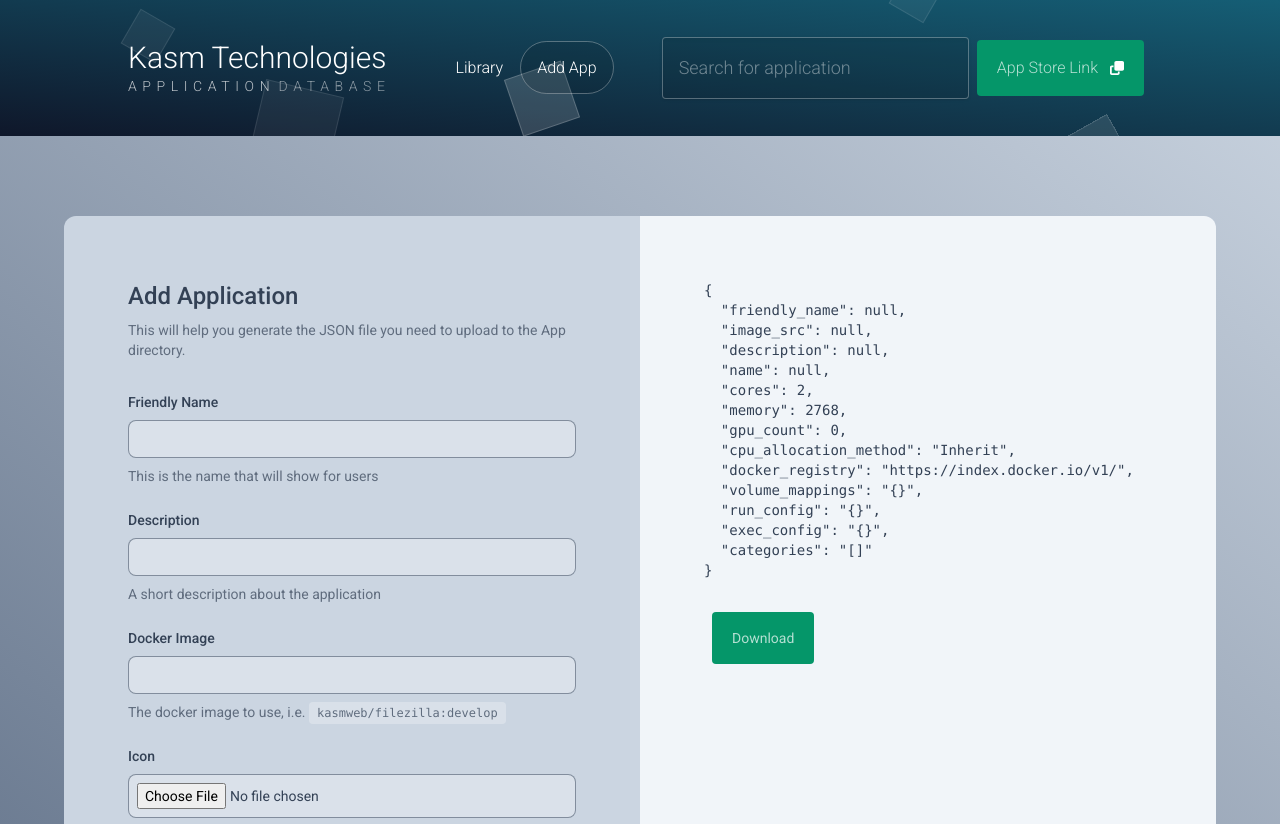
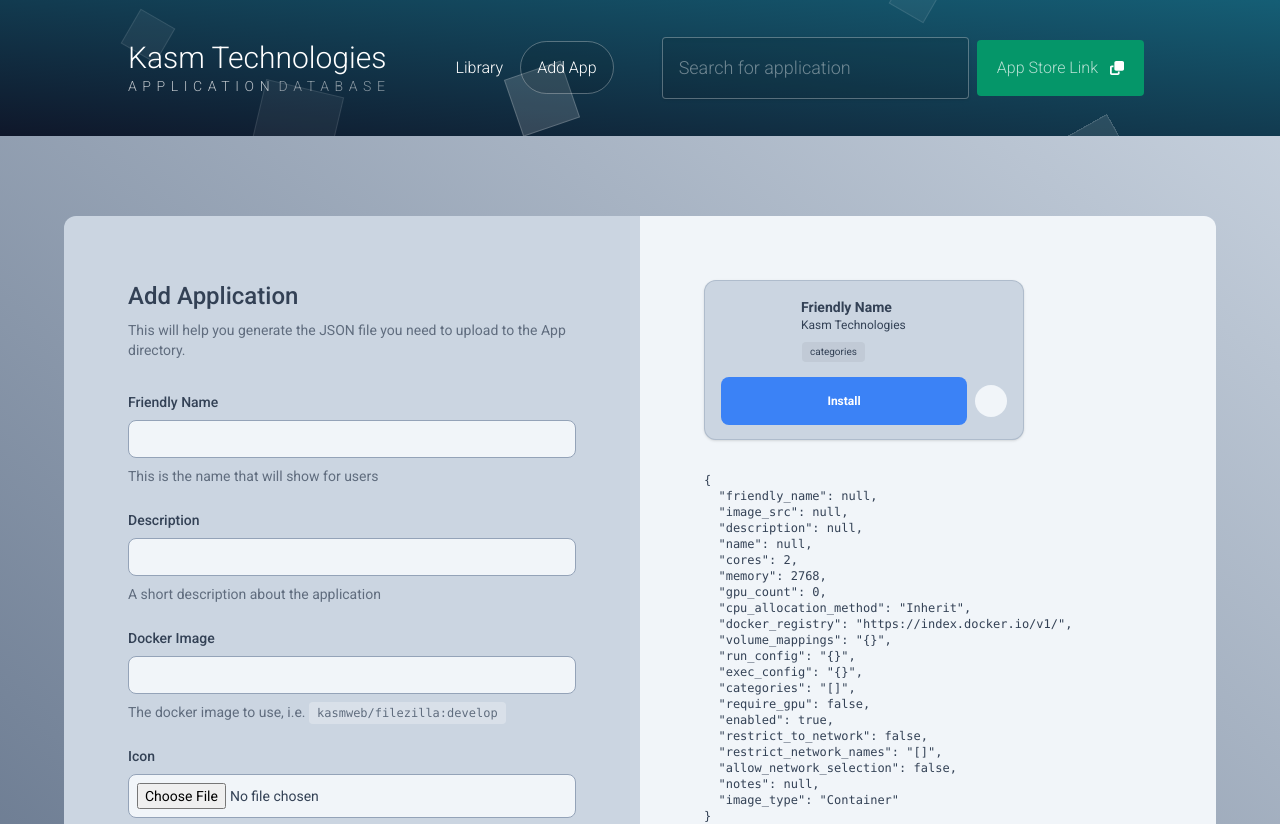
Before and after one commit to KodeStar/kasm-apps, a Next.js app in the folder site/: page /addapp in a window 1280 px wide. Shown: the top 824 px of the page. Built offline with nearby package versions, Linux system fonts and the light colour scheme.

Commit message:
Add preview for apps

```diff
--- a/site/pages/addapp.js
+++ b/site/pages/addapp.js
@@ -49,7 +49,14 @@
     volume_mappings: "{}",
     run_config: "{}",
     exec_config: "{}",
-    categories: "[]"
+    categories: "[]",
+    require_gpu: false,
+    enabled: true,
+    restrict_to_network: false,
+    restrict_network_names: "[]",
+    allow_network_selection: false,
+    notes: null,
+    image_type: 'Container',
   })
 
   useEffect(() => {
@@ -98,21 +105,22 @@
           <div className='flex flex-col'>
             <p className='mb-8 opacity-70'>This will help you generate the JSON file you need to upload to the App directory.</p>
             <label className='mb-2 font-medium'>Friendly Name</label>
-            <input name="friendly_name" onChange={handleChange} className='mb-2 p-2 rounded-lg bg-white/30 border border-solid border-slate-600/60' />
+            <input name="friendly_name" onChange={handleChange} className='mb-2 p-2 rounded-lg bg-slate-100 border border-solid border-slate-400' />
             <p className='mb-6 opacity-70'>This is the name that will show for users</p>
             <label className='mb-2 font-medium'>Description</label>
-            <input name="description" onChange={handleChange} className='mb-2 p-2 rounded-lg bg-white/30 border border-solid border-slate-600/60' />
+            <input name="description" onChange={handleChange} className='mb-2 p-2 rounded-lg bg-slate-100 border border-solid border-slate-400' />
             <p className='mb-6 opacity-70'>A short description about the application</p>
             <label className='mb-2 font-medium'>Docker Image</label>
-            <input name="name" onChange={handleChange} className='mb-2 p-2 rounded-lg bg-white/30 border border-solid border-slate-600/60' />
+            <input name="name" onChange={handleChange} className='mb-2 p-2 rounded-lg bg-slate-100 border border-solid border-slate-400' />
             <p className='mb-6 opacity-70'>The docker image to use, i.e. <code className='text-xs p-1 px-2 rounded bg-white/40'>kasmweb/filezilla:develop</code></p>
             <label className='mb-2 font-medium'>Icon</label>
-            <input type="file" name="icon" onChange={handleChange} className='mb-2 p-2 rounded-lg bg-white/30 border border-solid border-slate-600/60' />
+            <input type="file" name="icon" onChange={handleChange} className='mb-2 p-2 rounded-lg bg-slate-100 border border-solid border-slate-400' />
             <p className='mb-6 opacity-70'>URL to the icon to use, this will be downloaded.</p>
           </div>
         </div>
         <div className='w-full lg:w-1/2 p-16 bg-slate-100'>
-          <pre className='mb-8 overflow-y-auto'>{JSON.stringify(application, null, 2)}</pre>
+          <App app={application} icon={icon} />
+          <pre className='my-8 overflow-y-auto text-xs'>{JSON.stringify(application, null, 2)}</pre>
           <button onClick={downloadZip} className='p-4 relative z-10 px-5 bg-emerald-600 m-2 rounded items-center text-white/70 flex cursor-pointer'>Download</button>
         </div>
       </div>
@@ -120,3 +128,48 @@
   )
 
 }
+
+
+function App({ app, icon }) {
+
+  const [showDescription, setShowDescription] = useState(false);
+
+  const categories = JSON.parse(app.categories)
+
+  let srcBlob = null
+
+  if (icon) {
+    const blob = new Blob([icon.file])
+    srcBlob = URL.createObjectURL(blob);
+  }
+
+
+  const installButton = () => {
+    return <button className={"text-xs w-full p-4 rounded-lg flex justify-center items-center bg-blue-500 font-bold text-white"}>Install</button>
+  }
+
+  return (
+    <div className={"rounded-xl w-full shadow max-w-xs relative overflow-hidden h-[160px] border border-solid flex flex-col justify-between bg-slate-300 border-slate-400/50"}>
+      <div className={"absolute top-0 left-0 right-0 h-[320px] transition-all" + (showDescription ? ' -translate-y-1/2' : '')}>
+        <div className={"h-[160px] p-4"}>
+          <img className="h-[105px] absolute -left-6 -top-4" src={srcBlob} alt={app.friendly_name} />
+          <div className="flex-col pl-20">
+            <div className="font-bold">{app.friendly_name || 'Friendly Name'}</div>
+            <div className="text-xs mb-2 flex gap-2">{process.env.name} </div>
+            <div className="text-[10px] h-8">{categories.lendth > 0 ? categories.map(cat => (
+              <span className="p-2 py-0 m-[1px] inline-block rounded bg-black/5">{cat}</span>
+            )) : <span className="p-2 py-0 m-[1px] inline-block rounded bg-black/5">categories</span>}</div>
+          </div>
+          <div className="flex mt-1 gap-2 items-center">
+            {installButton()}
+            <div><button className="flex w-8 h-8 bg-slate-100 justify-center rounded-full items-center" onClick={() => setShowDescription(true)}><i className="fa fa-info"></i></button></div>
+          </div>
+        </div>
+        <div className="h-[160px] text-xs relative p-8">
+          <button className="absolute right-2 top-2 bg-slate-100 rounded-full flex justify-center items-center h-6 w-6" onClick={() => setShowDescription(false)}><i className="fa fa-close"></i></button>
+          {app.description}
+        </div>
+      </div>
+    </div>
+  )
+}
```
